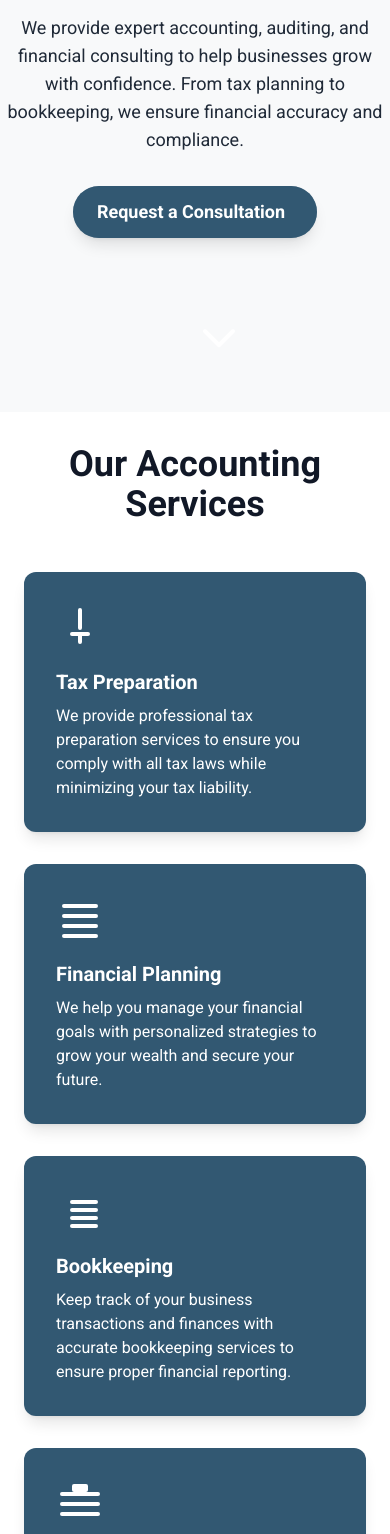
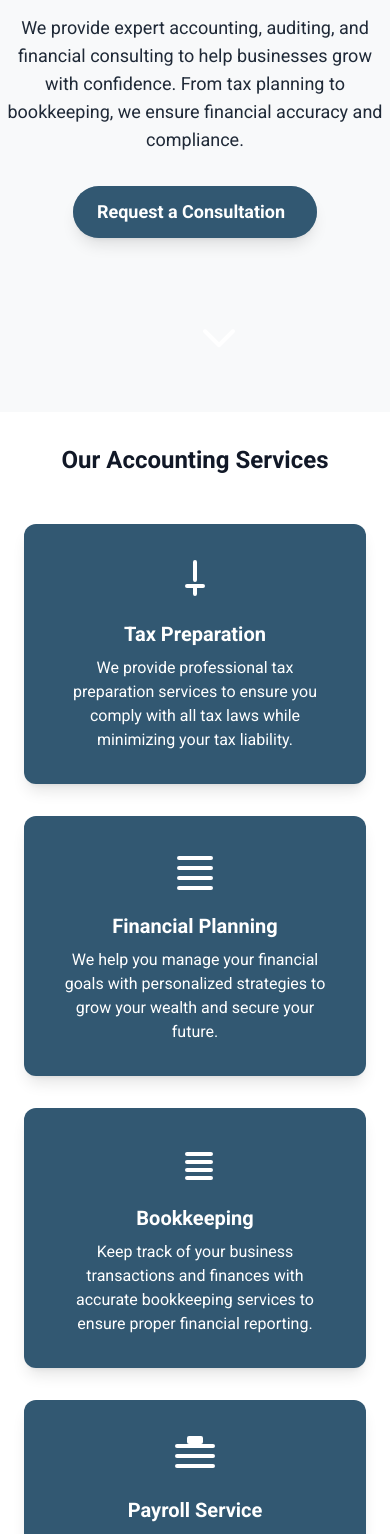
Before and after one commit to KRusselAlex/tax_react_frontend, a React (Vite) app: page / in a window 390 px wide. Shown: the part 432-1966 px from the top of the page. Built offline with nearby package versions, Linux system fonts and the light colour scheme; a web font is replaced by a local one.

Commit message:
hero section

```diff
--- a/src/components/landing/Features.tsx
+++ b/src/components/landing/Features.tsx
@@ -29,7 +29,7 @@ const Features = () => {
               </span>
             </div>
             <div className="mt-6 flex flex-col items-center md:items-start justify-center md:justify-start ">
-              <h2 className="text-3xl font-bold tracking-tight text-white">
+              <h2 className="text-3xl font-bold tracking-tight text-center md:text-start  text-white">
                 Automated Financial Management
               </h2>
               <p className="mt-4 text-lg text-center md:text-start text-gray-300">
@@ -82,10 +82,10 @@ const Features = () => {
               </span>
             </div>
             <div className="mt-6 flex flex-col items-center  md:items-start justify-center md:justify-start">
-              <h2 className="text-3xl font-bold tracking-tight text-white">
+              <h2 className="text-3xl font-bold tracking-tight text-center md:text-start text-white">
                 Tax Optimization
               </h2>
-              <p className="mt-4 text-lg text-gray-300">
+              <p className="mt-4 text-lg text-center md:text-start text-gray-300">
                 Our team of expert accountants helps businesses and individuals
                 navigate tax complexities. From identifying deductions and
                 credits to ensuring compliance with the latest tax laws, we
@@ -140,11 +140,11 @@ const Features = () => {
                   </svg>
                 </span>
               </div>
-              <div className="mt-6 flex flex-col items-center md:items-start justify-center md:justify-start ">
-                <h2 className="text-3xl font-bold tracking-tight text-white">
+              <div className="mt-6 flex flex-col items-center md:items-start w-full justify-center md:justify-start ">
+                <h2 className="text-3xl font-bold tracking-tight text-center md:text-start text-white">
                   Tax Optimization
                 </h2>
-                <p className="mt-4 text-lg text-center md:text-start text-gray-300">
+                <p className="mt-4 text-lg flex justify-center w-full text-center md:text-start md:justify-start text-gray-300">
                   Our team of expert accountants helps businesses and
                   individuals navigate tax complexities. From identifying
                   deductions and credits to ensuring compliance with the latest
--- a/src/components/landing/Service.tsx
+++ b/src/components/landing/Service.tsx
@@ -2,13 +2,13 @@ const Service = () => {
   return (
     <div id="service" className="bg-white">
       <main className="container mx-auto px-6 py-8 min-h-screen h-full flex flex-col justify-center">
-        <h1 className="text-4xl font-bold text-center text-gray-900 mb-12 animate-fade-in">
+        <h1 className="text-2xl   md:text-3xl 2xl:text-4xl font-bold text-center text-gray-900 mb-12 animate-fade-in">
           Our Accounting Services
         </h1>
 
         <div className="grid grid-cols-1 md:grid-cols-2 lg:grid-cols-3 gap-8">
           {/* Tax Preparation Service */}
-          <div className="bg-buttonColor rounded-xl shadow-lg p-8 transform transition-all duration-300 hover:scale-105 animate-fade-in">
+          <div className="bg-buttonColor flex flex-col justify-center items-center md:items-start md:justify-start rounded-xl shadow-lg p-8 transform transition-all duration-300 hover:scale-105 animate-fade-in">
             <svg
               xmlns="http://www.w3.org/2000/svg"
               className="h-12 w-12 text-white  mb-4"
@@ -26,14 +26,14 @@ const Service = () => {
             <h2 className="text-xl font-semibold text-white mb-2">
               Tax Preparation
             </h2>
-            <p className="text-white">
+            <p className="text-white text-center md:text-start">
               We provide professional tax preparation services to ensure you
               comply with all tax laws while minimizing your tax liability.
             </p>
           </div>
 
           {/* Financial Planning */}
-          <div className="bg-buttonColor rounded-xl shadow-lg p-8 transform transition-all duration-300 hover:scale-105 animate-fade-in">
+          <div className="bg-buttonColor rounded-xl flex flex-col justify-center items-center md:items-start md:justify-start  shadow-lg p-8 transform transition-all duration-300 hover:scale-105 animate-fade-in">
             <svg
               xmlns="http://www.w3.org/2000/svg"
               className="h-12 w-12 text-white  mb-4"
@@ -51,14 +51,14 @@ const Service = () => {
             <h2 className="text-xl font-semibold text-white mb-2">
               Financial Planning
             </h2>
-            <p className="text-white">
+            <p className="text-white text-center md:text-start">
               We help you manage your financial goals with personalized
               strategies to grow your wealth and secure your future.
             </p>
           </div>
 
           {/* Bookkeeping */}
-          <div className="bg-buttonColor rounded-xl shadow-lg p-8 transform transition-all duration-300 hover:scale-105 animate-fade-in">
+          <div className="bg-buttonColor rounded-xl shadow-lg p-8 transform flex flex-col justify-center items-center md:items-start md:justify-start  transition-all duration-300 hover:scale-105 animate-fade-in">
             <svg
               xmlns="http://www.w3.org/2000/svg"
               className="h-12 w-12 text-white  mb-4"
@@ -76,7 +76,7 @@ const Service = () => {
             <h2 className="text-xl font-semibold text-white mb-2">
               Bookkeeping
             </h2>
-            <p className="text-white">
+            <p className="text-white  text-center md:text-start">
               Keep track of your business transactions and finances with
               accurate bookkeeping services to ensure proper financial
               reporting.
@@ -84,7 +84,7 @@ const Service = () => {
           </div>
 
           {/* Payroll Services */}
-          <div className="bg-buttonColor rounded-xl shadow-lg p-8 transform transition-all duration-300 hover:scale-105 animate-fade-in">
+          <div className="bg-buttonColor rounded-xl shadow-lg flex flex-col justify-center items-center md:items-start md:justify-start p-8 transform transition-all duration-300 hover:scale-105 animate-fade-in">
             <svg
               xmlns="http://www.w3.org/2000/svg"
               className="h-12 w-12 text-white  mb-4"
@@ -102,14 +102,14 @@ const Service = () => {
             <h2 className="text-xl font-semibold text-white  mb-2">
               Payroll Service
             </h2>
-            <p className="text-white">
+            <p className="text-white text-center md:text-start ">
               Efficient payroll processing with compliance to tax regulations,
               ensuring employees are paid on time with accurate deductions.
             </p>
           </div>
 
           {/* Auditing Services */}
-          <div className="bg-buttonColor rounded-xl shadow-lg p-8 transform transition-all duration-300 hover:scale-105 animate-fade-in">
+          <div className="bg-buttonColor rounded-xl flex flex-col justify-center items-center md:items-start md:justify-start  shadow-lg p-8 transform transition-all duration-300 hover:scale-105 animate-fade-in">
             <svg
               xmlns="http://www.w3.org/2000/svg"
               className="h-12 w-12 text-white  mb-4"
@@ -125,14 +125,14 @@ const Service = () => {
               />
             </svg>
             <h2 className="text-xl font-semibold text-white  mb-2">Auditing</h2>
-            <p className="text-white">
+            <p className="text-white text-center md:text-start">
               Our auditing services help businesses ensure their financial
               statements are accurate and compliant with the latest regulations.
             </p>
           </div>
 
           {/* Consultancy Services */}
-          <div className="bg-buttonColor rounded-xl shadow-lg p-8 transform transition-all duration-300 hover:scale-105 animate-fade-in">
+          <div className="bg-buttonColor rounded-xl shadow-lg flex flex-col justify-center items-center md:items-start md:justify-start  p-8 transform transition-all duration-300 hover:scale-105 animate-fade-in">
             <svg
               xmlns="http://www.w3.org/2000/svg"
               className="h-12 w-12 text-white  mb-4"
@@ -150,7 +150,7 @@ const Service = () => {
             <h2 className="text-xl font-semibold text-white  mb-2">
               Consultancy
             </h2>
-            <p className="text-white">
+            <p className="text-white text-center md:text-start">
               Our expert consultants provide tailored advice on financial
               management, tax planning, and more, ensuring your business
               thrives.
```
